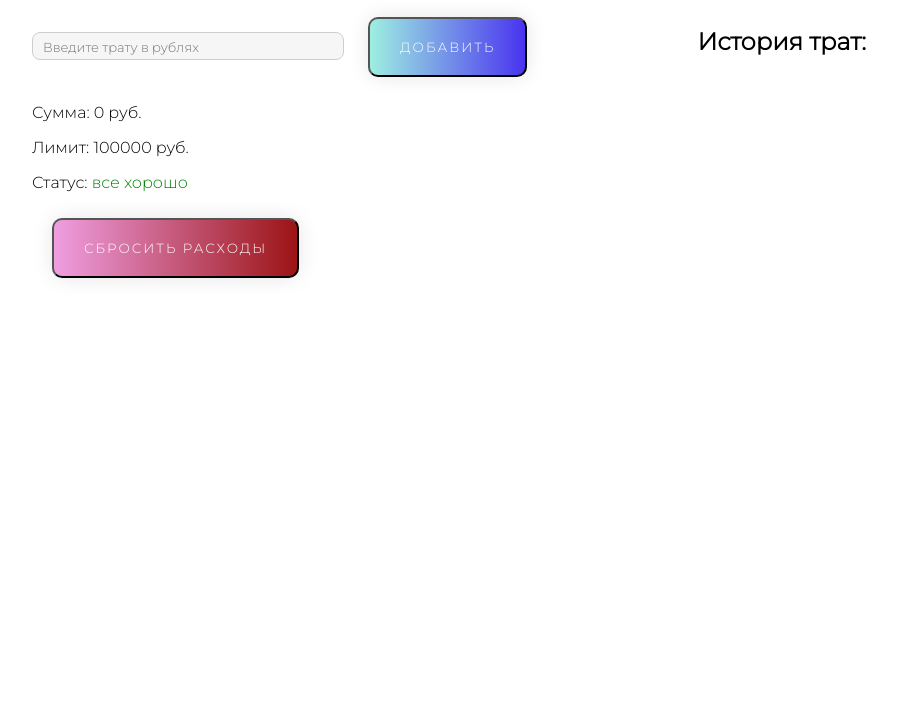
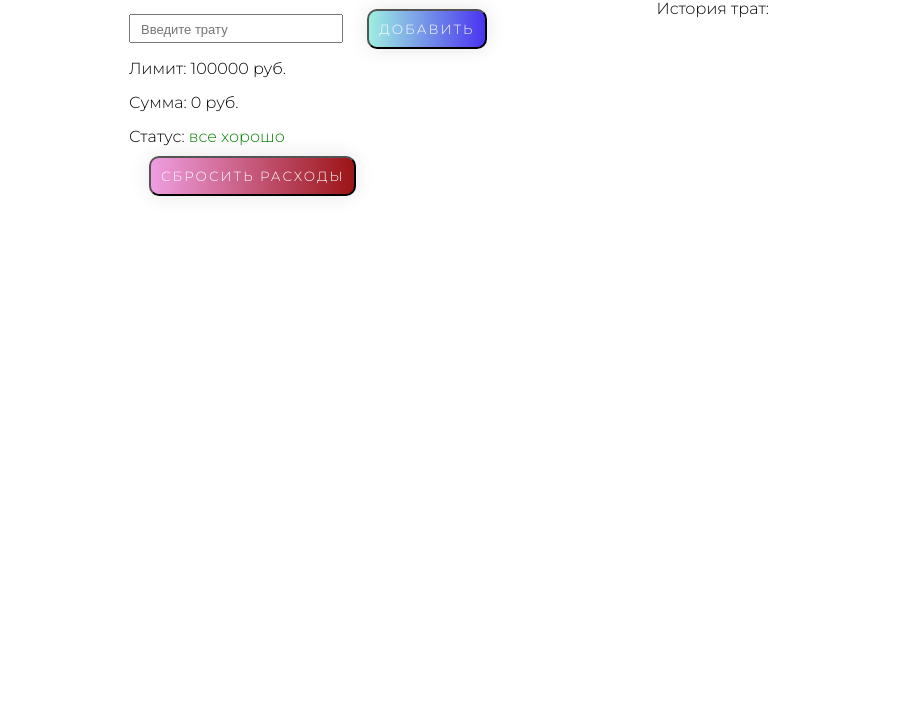
Before and after one commit to AlinaKoltsova/EXPENSES-APP, a plain HTML site: page index.html in a window 1280 px wide. Shown: the part 83-800 px from the top of the page, without its empty margins (191-1088 px from the left). Drawn offline with Linux system fonts and the light colour scheme.

Commit message:
refactoring of Html

```diff
--- a/index.css
+++ b/index.css
@@ -1,4 +1,4 @@
-.container {
+body {
 
     display: grid;
     place-items: center;
@@ -6,23 +6,32 @@
     font-family: 'Montserrat', sans-serif;
 }
 
-.expense-input {
+.expensesWrapper {
 
-	width: 300px;
-	font-size: 13px;
-	padding: 6px 0 4px 10px;
-	border: 1px solid #cecece;
-	background: #F6F6f6;
-	border-radius: 8px;
-    font-family: 'Montserrat', sans-serif;
+    display: flex;
+    gap: 150px;
 }
 
-.expense-btn {
+.expenseInput__input {
+
+    width: 200px;
+    padding: 6px 0 4px 10px;
+	font-size: 13px;
+}
+
+.spendData {
+
+    display: flex;
+    flex-direction: column;
+    gap: 15px;
+}
+
+.addExpenseBtn {
 
   text-decoration: none;
   display: inline-block;
   color: white;
-  padding: 20px 30px;
+  padding: 10px 10px;
   margin: 10px 20px;
   border-radius: 10px;
   font-family: 'Montserrat', sans-serif;
@@ -34,25 +43,18 @@
   transition: .5s;
 }
 
-.expenses-wrapper {
-    display: flex;
-    gap: 150px;
+.addExpenseBtn:hover,
+.resetBtn:hover {
+
+    opacity: 0.5;
 }
 
-.limit-status {
-    color: green;
-}
-
-.limit-status_red {
-    color: red;
-}
-
-.reset-btn {
+.resetBtn {
 
     text-decoration: none;
     display: inline-block;
     color: white;
-    padding: 20px 30px;
+    padding: 10px 10px;
     margin: 10px 20px;
     border-radius: 10px;
     font-family: 'Montserrat', sans-serif;
@@ -64,7 +66,10 @@
     transition: .5s;
 }
 
-.expenses-history {
+.limit-status {
+    color: green;
+}
 
-    padding: 30px;
+.limit-status_red {
+    color: red;
 }
--- a/index.html
+++ b/index.html
@@ -13,48 +13,52 @@
 
 <body>
 
-    <div class="container">
-
         <h1> Учет расходов </h1>
 
-        <div class = expenses-wrapper>
+        <div class = "expensesWrapper">
 
-            <div class = expenses-input-inner>
+                <div class = "expensesInput__inner">
 
-                <input
+                    <input
+                    class = "expenseInput__input"
+                    type="number"
+                    min="1"
+                    placeholder="Введите трату"
+                    id = "js-expenseInput"
+                    >
 
-                class = "js-expense-input expense-input"
-                type="number"
-                placeholder="Введите трату в рублях"
-                min="1">
+                    <button class = "addExpenseBtn" id = "js-addExpenseBtn"> Добавить </button>
 
-                <button class = "js-expense-btn expense-btn"> Добавить </button>
+                    <div class="spendData">
+                        <div class = "spendData__limit">
+                            <span class="label"> Лимит: </span>
+                            <span id = "js-limitValue"> </span>
+                        </div>
 
-                <p> Сумма: <span class = "js-sum-total"> </span> руб. </p>
+                        <div class = "spendData__sum">
+                            <span class="label"> Сумма: </span>
+                            <span id = "js-sumValue"> </span>
+                        </div>
 
-                <p> Лимит: <span class = "js-limit"> </span> руб. </p>
-
-                <p> Статус: <span class = "js-limit-status limit-status">  </span> </p>
-
-                <button class = "js-reset-btn reset-btn"> Сбросить расходы </button>
-
-            </div>
-
-            <div class ="expenses-output-inner">
-
-                <h2> История трат: </h2>
-
-                    <div
-                    class = "js-expenses-history expenses-history">
+                        <div class = "spendData__status">
+                            <span class="label"> Статус: </span>
+                            <span id = "js-statusValue"> </span>
+                        </div>
                     </div>
 
-            </div>
+                    <button class = "resetBtn" id = "js-resetBtn"> Сбросить расходы </button>
 
-        </div>
+                </div>
 
+                <div class="expensesHistory__inner">
 
+                    <div class="expensesHistory__title"> История трат: </div>
 
-    </div>
+                    <div  id = "js-expensesHistory" > </div>
+
+                </div>
+
+         </div>
 
     <script src ="index.js"> </script>
 
--- a/index.js
+++ b/index.js
@@ -5,23 +5,23 @@ const STATUSOUTLIMIT = 'все плохо';
 const STATUSOUTLIMIT_CLASSNAME = 'limit-status_red';
 const STATUSLIMIT_CLASSNAME = 'limit-status';
 
-const inputExpensesNode = document.querySelector ('.js-expense-input');
-const buttonExpensesNode = document.querySelector ('.js-expense-btn');
-const espenseHistoryNode = document.querySelector ('.js-expenses-history');
-const sumExpensesTotalNode = document.querySelector ('.js-sum-total');
-const expenseLimitNode = document.querySelector ('.js-limit');
-const expenseLimitStatusNode = document.querySelector ('.js-limit-status');
-const resetButtonNode = document.querySelector ('.js-reset-btn');
+const inputExpensesNode = document.getElementById ('js-expenseInput');
+const buttonExpensesNode = document.getElementById ('js-addExpenseBtn');
+const espenseHistoryNode = document.getElementById ('js-expensesHistory');
+const sumExpensesTotalNode = document.getElementById ('js-sumValue');
+const expenseLimitNode = document.getElementById ('js-limitValue');
+const expenseLimitStatusNode = document.getElementById ('js-statusValue');
+const resetButtonNode = document.getElementById ('js-resetBtn');
 
 let expenses = [];
-
 init (expenses);
 
-function init  (expenses) {
+function init (expenses) {
 
-    expenseLimitNode.innerText = LIMIT;
+    expenseLimitNode.innerText = `${LIMIT}${CURRENCY}`;
     expenseLimitStatusNode.innerText = STATUSINLIMIT;
-    sumExpensesTotalNode.innerText = 0;
+    sumExpensesTotalNode.innerText = `${0}${CURRENCY}`;
+    expenseLimitStatusNode.classList.add (STATUSLIMIT_CLASSNAME);
 };
 
 buttonExpensesNode.addEventListener('click', function () {
@@ -99,7 +99,7 @@ function renderStatusExpenses (sumTotal) {
 
 function renderSumTotal (sumTotal) {
 
-    sumExpensesTotalNode.innerText = sumTotal;
+    sumExpensesTotalNode.innerText = `${sumTotal}${CURRENCY}`;
 };
 
 function render (expenses) {
```
